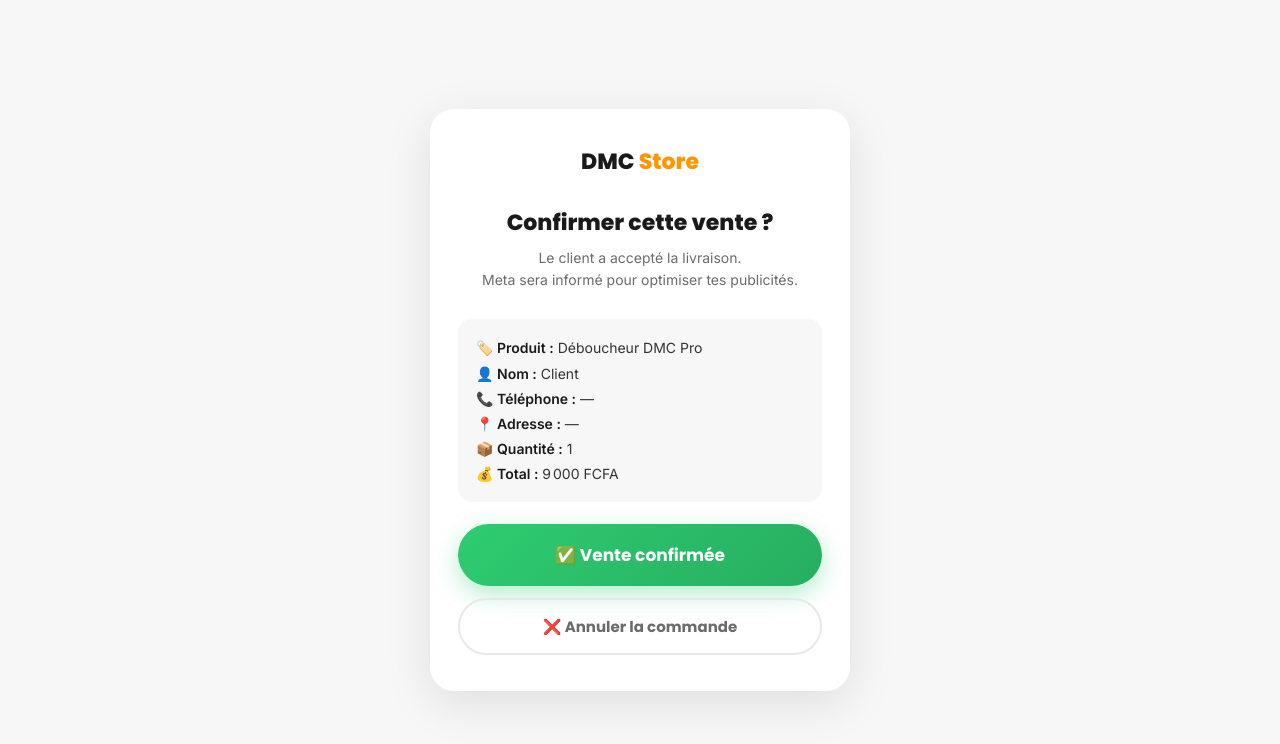
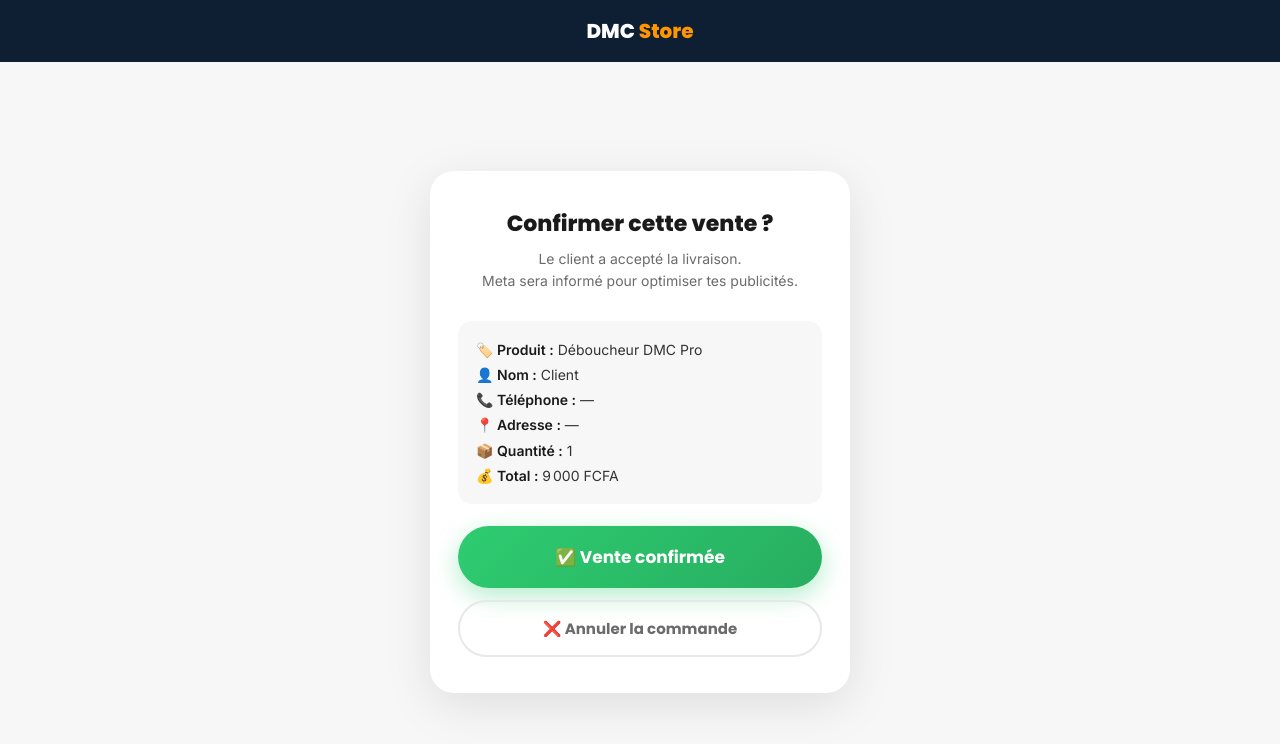
Before and after one commit to realtony0/dmc-store, a plain HTML site: page confirm-sale.html in a window 1280 px wide. Drawn offline with Linux system fonts and the light colour scheme.

Commit message:
Ajout header simple sur confirm-sale.html + couleurs alignées sur le nouveau bleu

```diff
--- a/confirm-sale.html
+++ b/confirm-sale.html
@@ -16,10 +16,12 @@
 
     <style>
         *{box-sizing:border-box;margin:0;padding:0}
-        body{font-family:'Inter',sans-serif;background:#F7F7F8;min-height:100vh;display:flex;align-items:center;justify-content:center;padding:24px}
+        body{font-family:'Inter',sans-serif;background:#F7F7F8;min-height:100vh;padding:0 0 24px}
+        .header{background:#0F1F33;padding:16px 24px;text-align:center}
+        .header .logo{font-family:'Poppins',sans-serif;font-weight:800;font-size:20px;color:#fff;margin:0}
+        .header .logo span{color:#FF9500}
+        .wrap{display:flex;align-items:center;justify-content:center;min-height:calc(100vh - 60px);padding:24px}
         .card{background:#fff;border-radius:24px;padding:36px 28px;max-width:420px;width:100%;box-shadow:0 12px 48px rgba(0,0,0,.1);text-align:center}
-        .logo{font-family:'Poppins',sans-serif;font-weight:800;font-size:22px;color:#1A1A1A;margin-bottom:28px}
-        .logo span{color:#FF9500}
         h1{font-family:'Poppins',sans-serif;font-size:22px;font-weight:800;color:#1A1A1A;margin-bottom:8px}
         .sub{color:#6B6B6B;font-size:14px;margin-bottom:28px;line-height:1.6}
 
@@ -31,7 +33,7 @@
         .btn-confirm:disabled{opacity:.6;cursor:not-allowed;transform:none}
 
         .btn-cancel{display:block;width:100%;padding:15px;background:none;border:2px solid #E8E8E8;border-radius:50px;font-family:'Poppins',sans-serif;font-size:15px;font-weight:600;color:#6B6B6B;cursor:pointer;transition:all .2s}
-        .btn-cancel:hover{border-color:#E63012;color:#E63012}
+        .btn-cancel:hover{border-color:#1565C0;color:#1565C0}
 
         /* Success */
         #successView{display:none;text-align:center;padding:16px 0}
@@ -49,9 +51,11 @@
     </style>
 </head>
 <body>
+<header class="header">
+    <p class="logo">DMC <span>Store</span></p>
+</header>
+<div class="wrap">
 <div class="card">
-    <div class="logo">DMC <span>Store</span></div>
-
     <!-- Vue principale -->
     <div id="mainView">
         <h1>Confirmer cette vente ?</h1>
@@ -78,6 +82,7 @@
         <div class="c-title">Commande annulée</div>
         <p class="c-msg">La commande a été marquée comme annulée.<br>Aucun événement de vente n'a été envoyé à Meta.</p>
     </div>
+</div>
 </div>
 
 <script>
```
